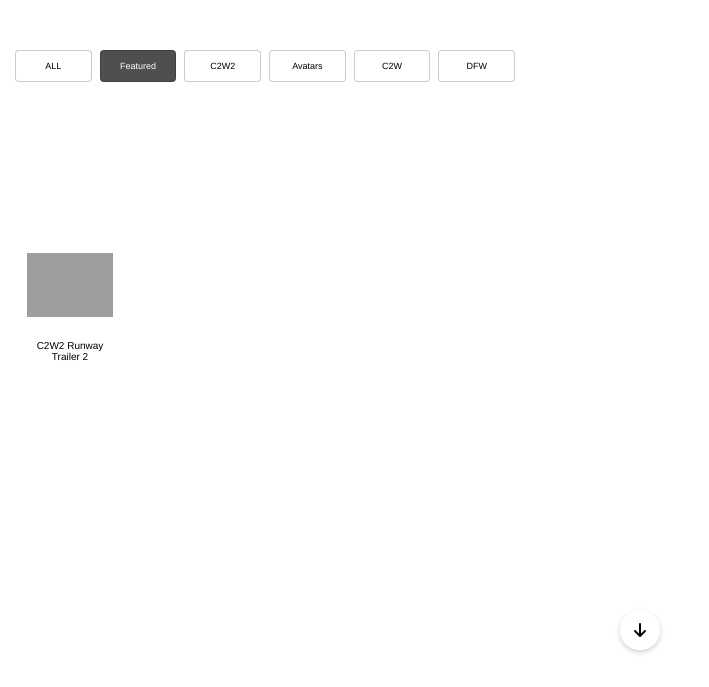
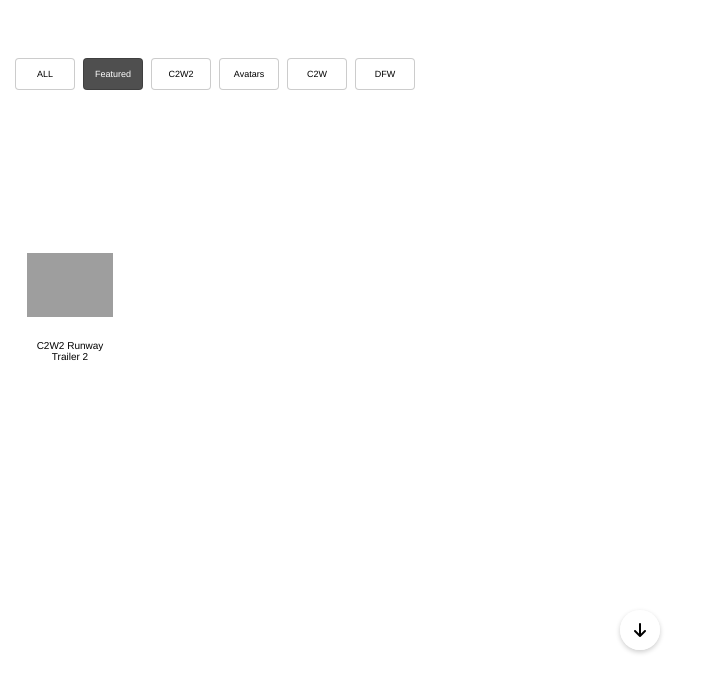
Before and after one commit to decentralize-dfw/finder, a plain HTML site: page media-c2w2-v3.html in a window 1280 px wide. Shown: the whole page, without its empty margins (0-709 px from the left). Drawn offline with Linux system fonts and the light colour scheme; grey boxes are pictures that could not be loaded.

Commit message:
Update media-c2w2-v3.html

```diff
--- a/media-c2w2-v3.html
+++ b/media-c2w2-v3.html
@@ -65,21 +65,21 @@
 
  .top-section {
  height: 32px;
- width: 500px;
+ width: 400px;
  display: flex;
  flex-direction: column;
  padding: 0;
  background-color: rgba(255, 255, 255, 0);
  z-index: 10;
  position: absolute;
- margin-top: 35px; /* Adds 35px space above the section */
+ margin-top: 43px;
  left: 15px;
  top: 15px;
  }
 
  .collections-row {
  display: flex;
- width: 500px;
+ width: 400px;
  gap: 8px;
  }
 
@@ -600,7 +600,7 @@
  <script>
  const CONFIG = {
  thumbnails: { size: 80, spacing: 40, minSideOffset: 40 },
- ui: { detailsBox: { top: 100, left: 15, width: 500 } },
+ ui: { detailsBox: { top: 100, left: 15, width: 400 } },
  media: { top: 60, left: 10, right: 10, bottom: 120 },
  sectionPositions: { avatarBar: { bottom: 55 } }
  };
```
